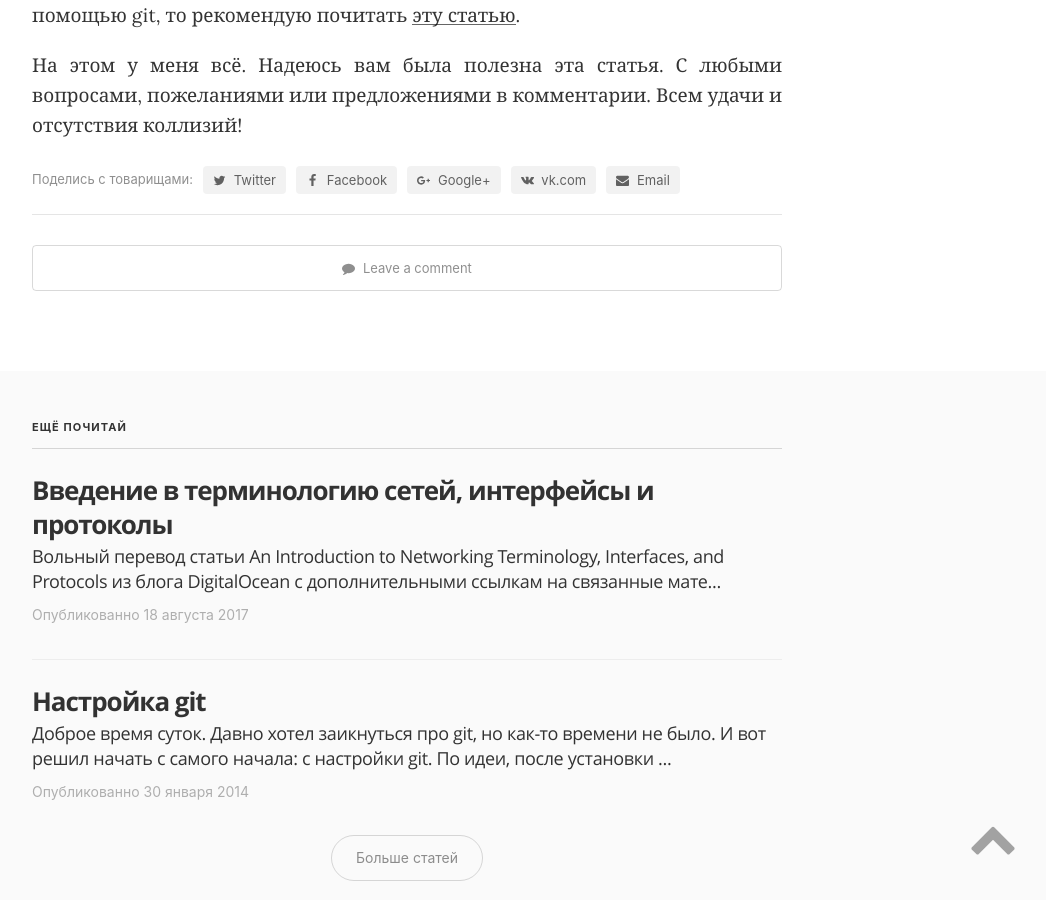
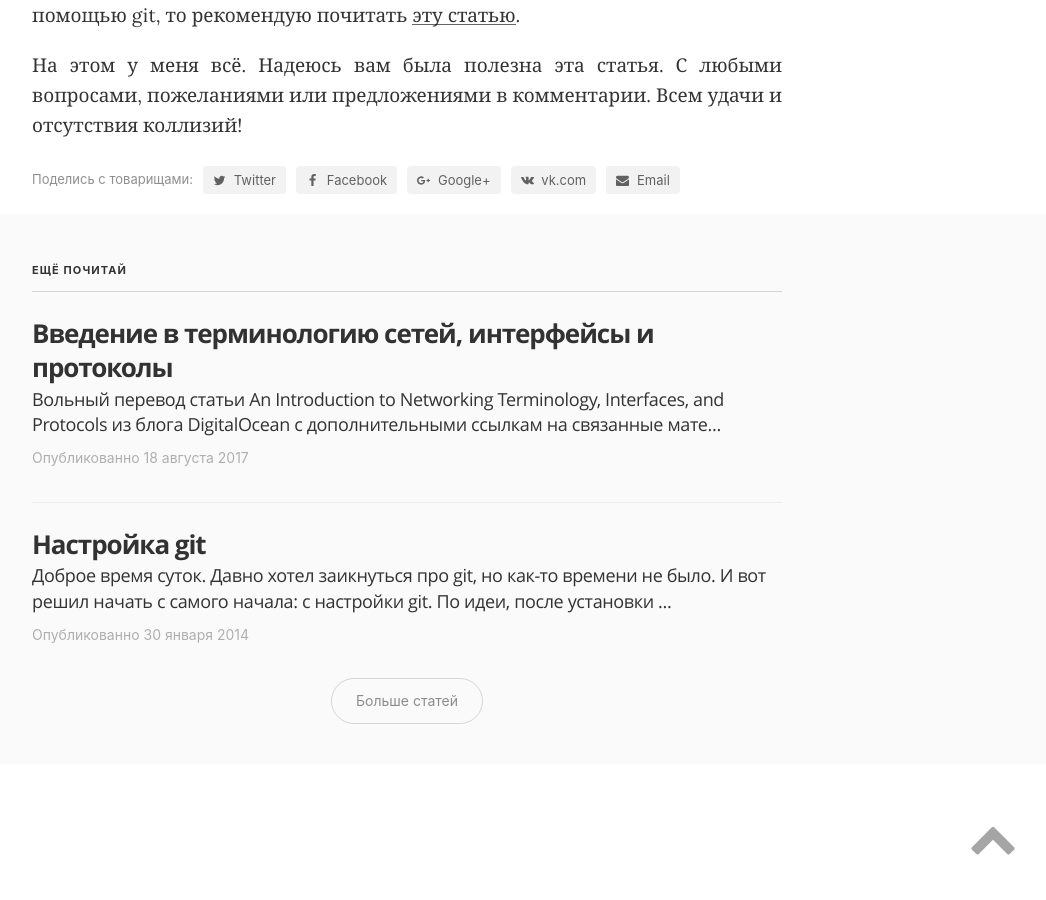
Before and after one commit to slowprog/slowprog.github.io, a Jekyll site: the page built from _posts/2014-01-30-git-config.md, in a window 1280 px wide and 900 px high, scrolled down 5699 px. Shown: the whole window, without its empty margins (233-1279 px from the left). Built offline with Jekyll 4.4.1, drawn with Linux system fonts in a browser that asks for light colours; comment, search, counter and statistics services are not loaded.

Commit message:
Fix comments

```diff
--- a/_layouts/post.html
+++ b/_layouts/post.html
@@ -183,7 +183,7 @@ layout: default
       {% endif %}
 
       <!-- Disqus -->
-      {% if site.disqus_shortname and page.comments != 'false' %}
+      {% if site.disqus_shortname and page.comments != false %}
         {% if jekyll.environment == "production" %}
           {% include disqus_thread.html %}
         {% endif %}
```
